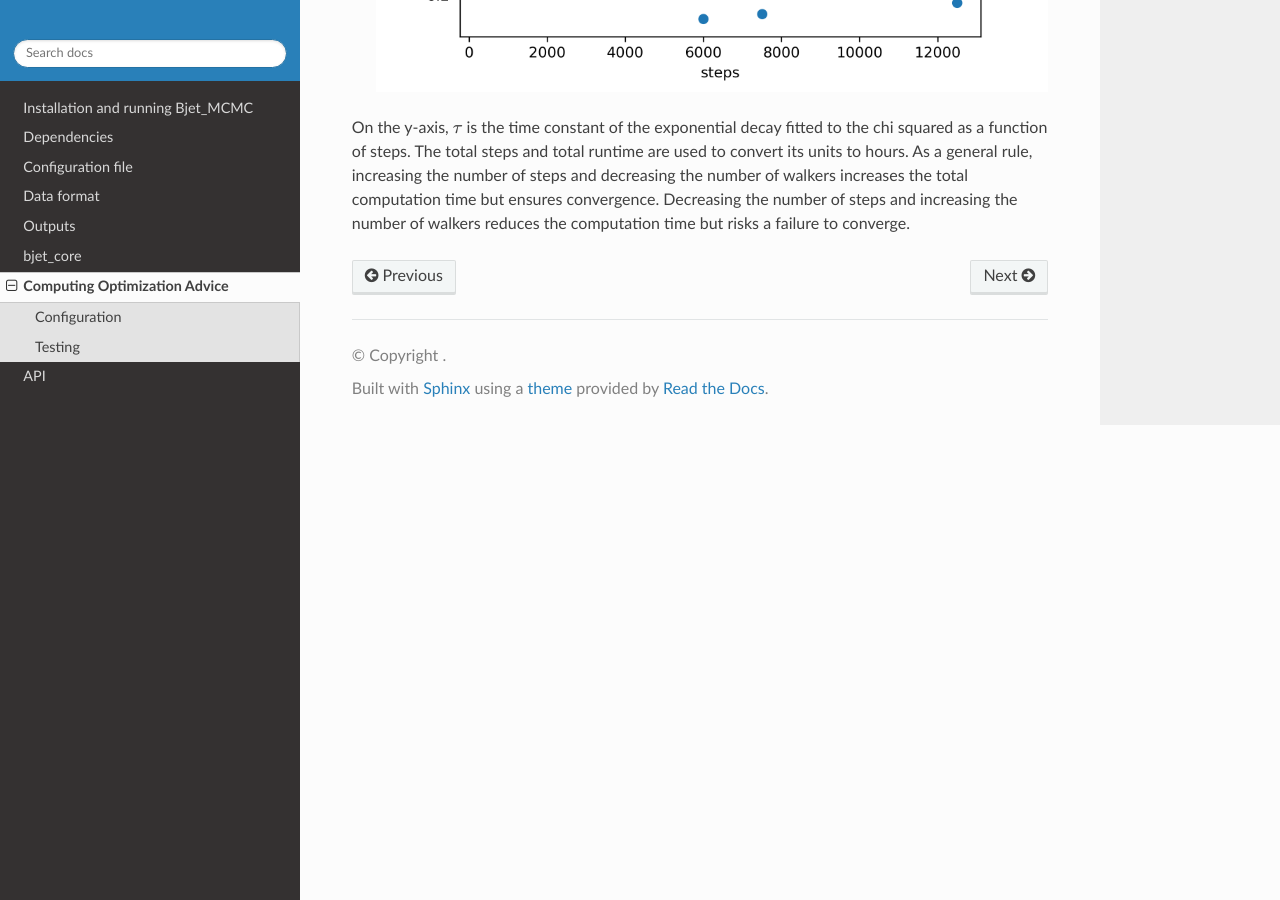
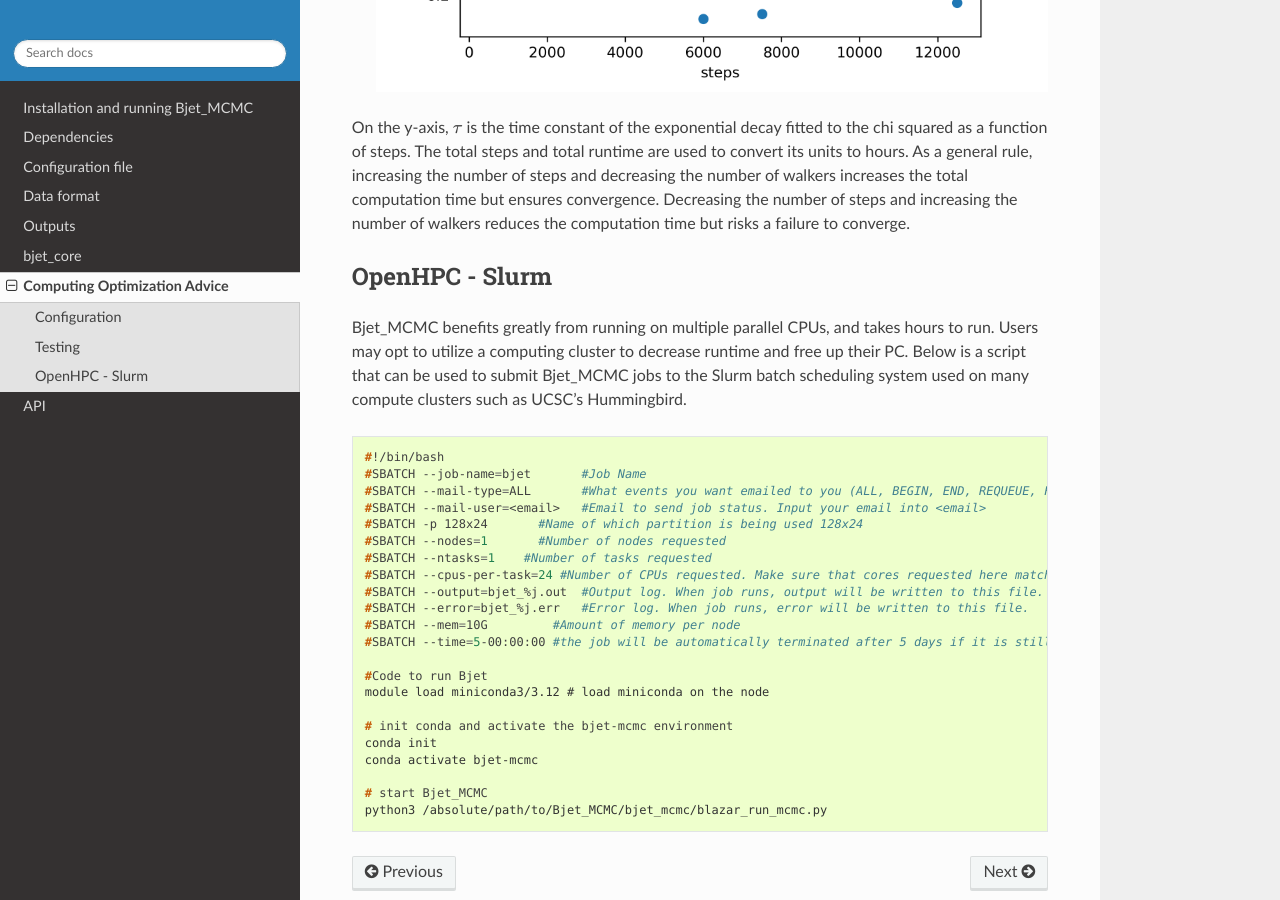
Before and after one commit to Ohervet/Bjet_MCMC, a Sphinx documentation site: the page built from docs/source/optimization.rst, in a window 1280 px wide and 900 px high, scrolled down 1190 px. Built offline with Sphinx 7.4.7 and the Read the Docs theme 3.1.0, drawn with Linux system fonts in a browser that asks for light colours.

Commit message:
added slurm information to docs

```diff
--- a/docs/source/optimization.rst
+++ b/docs/source/optimization.rst
@@ -33,3 +33,36 @@
 On the y-axis, :math:`\tau` is the time constant of the exponential decay fitted to the chi squared as a function of steps. The total steps and total runtime are used to convert its units to hours. As a general rule, increasing the number of steps and decreasing the number of walkers increases the total computation time but ensures convergence.
 Decreasing the number of steps and increasing the number of walkers reduces
 the computation time but risks a failure to converge.
+
+OpenHPC - Slurm
+---------------
+Bjet_MCMC benefits greatly from running on multiple parallel CPUs, and takes
+hours to run. Users may opt to utilize a computing cluster to decrease runtime
+and free up their PC. Below is a script that can be used to submit Bjet_MCMC
+jobs to the Slurm batch scheduling system used on many compute clusters such
+as UCSC's Hummingbird.
+
+.. code-block:: console
+
+  #!/bin/bash
+  #SBATCH --job-name=bjet	#Job Name
+  #SBATCH --mail-type=ALL	#What events you want emailed to you (ALL, BEGIN, END, REQUEUE, FAIL)
+  #SBATCH --mail-user=<email>	#Email to send job status. Input your email into <email>
+  #SBATCH -p 128x24       #Name of which partition is being used 128x24
+  #SBATCH --nodes=1       #Number of nodes requested
+  #SBATCH --ntasks=1	#Number of tasks requested
+  #SBATCH --cpus-per-task=24 #Number of CPUs requested. Make sure that cores requested here matches the amount of cores requested in the config file.
+  #SBATCH --output=bjet_%j.out	#Output log. When job runs, output will be written to this file.
+  #SBATCH --error=bjet_%j.err	#Error log. When job runs, error will be written to this file.
+  #SBATCH --mem=10G         #Amount of memory per node
+  #SBATCH --time=5-00:00:00 #the job will be automatically terminated after 5 days if it is still	running
+
+  #Code to run Bjet
+  module load miniconda3/3.12 # load miniconda on the node
+
+  # init conda and activate the bjet-mcmc environment
+  conda init
+  conda activate bjet-mcmc
+
+  # start Bjet_MCMC
+  python3 /absolute/path/to/Bjet_MCMC/bjet_mcmc/blazar_run_mcmc.py
```
